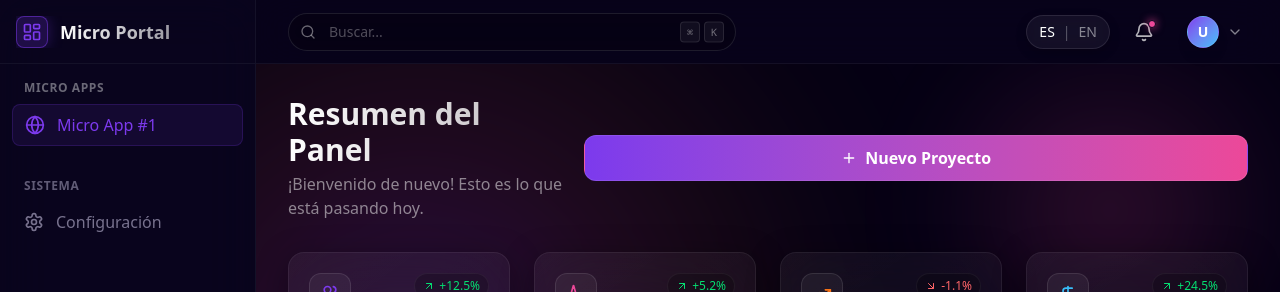
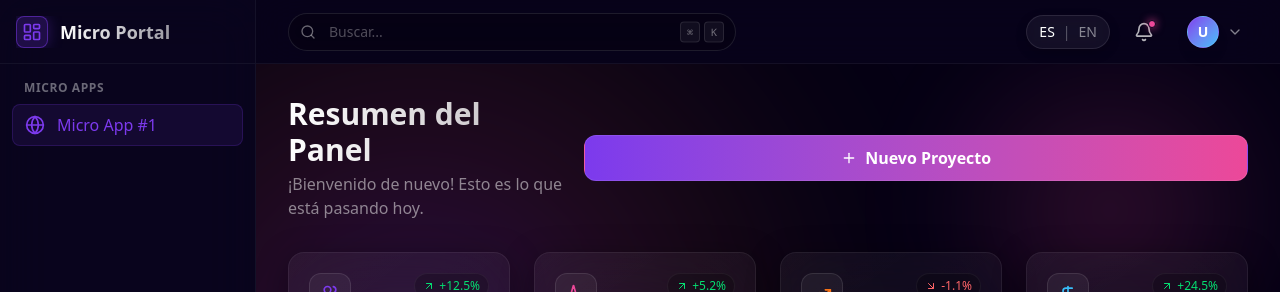
Before and after one commit to Yosoyahau/microapps-portal, a Next.js app: page / in a window 1280 px wide. Shown: the top 292 px of the page. Built offline with nearby package versions, Linux system fonts and the light colour scheme; no server answers.

Commit message:
Quitar config de barra lateral

```diff
--- a/src/components/layout/Sidebar.tsx
+++ b/src/components/layout/Sidebar.tsx
@@ -95,37 +95,7 @@ export function Sidebar({ collapsed, onToggleCollapse, mobileOpen, onCloseMobile
               </li>
             </ul>
 
-            <h3 className={cn(
-              "px-3 text-xs font-semibold text-base-content/40 uppercase tracking-wider transition-all whitespace-nowrap overflow-hidden",
-              collapsed ? "lg:opacity-0 lg:h-0 lg:mt-0 lg:mb-0" : "opacity-100 mt-8 mb-2"
-            )}>
-              {language === 'en' ? 'System' : 'Sistema'}
-            </h3>
-            <ul className="space-y-1">
-              <li>
-                <Link
-                  href="/settings"
-                  onClick={onCloseMobile}
-                  className={cn(
-                    "flex items-center gap-3 px-3 py-2 rounded-lg transition-colors",
-                    pathname === "/settings"
-                      ? "bg-primary/10 text-primary border border-primary/20"
-                      : "text-base-content/50 hover:text-base-content hover:bg-base-content/5"
-                  )}
-                  title={language === 'en' ? 'Settings' : 'Configuración'}
-                >
-                  <div className="w-5 h-5 shrink-0 flex items-center justify-center">
-                    <svg xmlns="http://www.w3.org/2000/svg" width="20" height="20" viewBox="0 0 24 24" fill="none" stroke="currentColor" strokeWidth="2" strokeLinecap="round" strokeLinejoin="round"><path d="M12.22 2h-.44a2 2 0 0 0-2 2v.18a2 2 0 0 1-1 1.73l-.43.25a2 2 0 0 1-2 0l-.15-.08a2 2 0 0 0-2.73.73l-.22.38a2 2 0 0 0 .73 2.73l.15.1a2 2 0 0 1 1 1.72v.51a2 2 0 0 1-1 1.74l-.15.09a2 2 0 0 0-.73 2.73l.22.38a2 2 0 0 0 2.73.73l.15-.08a2 2 0 0 1 2 0l.43.25a2 2 0 0 1 1 1.73V20a2 2 0 0 0 2 2h.44a2 2 0 0 0 2-2v-.18a2 2 0 0 1 1-1.73l.43-.25a2 2 0 0 1 2 0l.15.08a2 2 0 0 0 2.73-.73l.22-.39a2 2 0 0 0-.73-2.73l-.15-.08a2 2 0 0 1-1-1.74v-.5a2 2 0 0 1 1-1.74l.15-.09a2 2 0 0 0 .73-2.73l-.22-.38a2 2 0 0 0-2.73-.73l-.15.08a2 2 0 0 1-2 0l-.43-.25a2 2 0 0 1-1-1.73V4a2 2 0 0 0-2-2z"/><circle cx="12" cy="12" r="3"/></svg>
-                  </div>
-                  <span className={cn(
-                    "whitespace-nowrap transition-all font-medium overflow-hidden",
-                    collapsed ? "lg:opacity-0 lg:w-0" : "opacity-100 lg:w-auto"
-                  )}>
-                    {language === 'en' ? 'Settings' : 'Configuración'}
-                  </span>
-                </Link>
-              </li>
-            </ul>
+
           </div>
         </nav>
 
```
